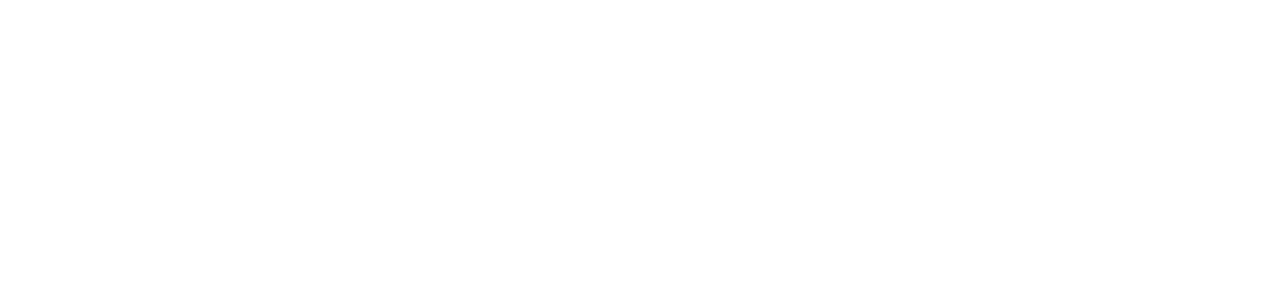
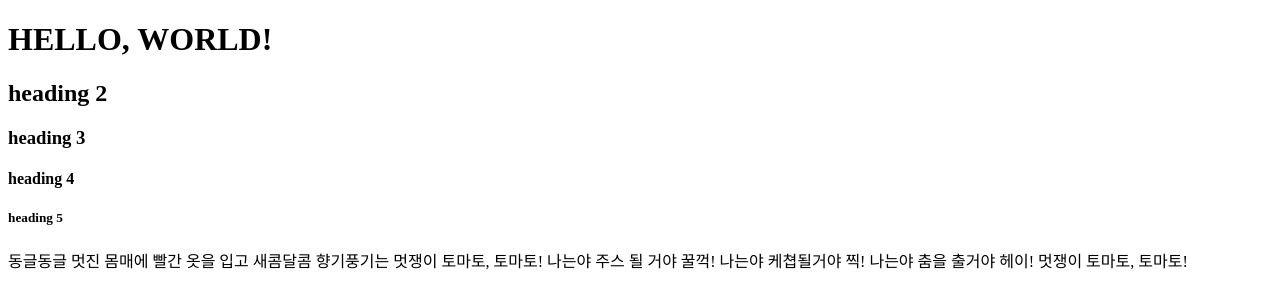
Before and after one commit to zzamak/test, a plain HTML site: page index.html in a window 1280 px wide. Drawn offline with Linux system fonts and the light colour scheme.

Commit message:
Update index.html

```diff
--- a/index.html
+++ b/index.html
@@ -7,6 +7,13 @@
 </head>
 
 <body>
+  <h1>HELLO, WORLD!</h1>
+  <h2>heading 2</h2>
+  <h3>heading 3</h3>
+  <h4>heading 4</h4>
+  <h5>heading 5</h5>
+
+  <p>동글동글 멋진 몸매에 빨간 옷을 입고 새콤달콤 향기풍기는 멋쟁이 토마토, 토마토! 나는야 주스 될 거야 꿀꺽! 나는야 케쳡될거야 찍! 나는야 춤을 출거야 헤이! 멋쟁이 토마토, 토마토!</p>
 </body>
 
 </html>
```
